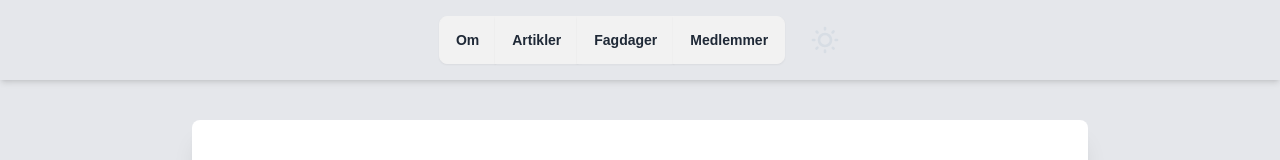
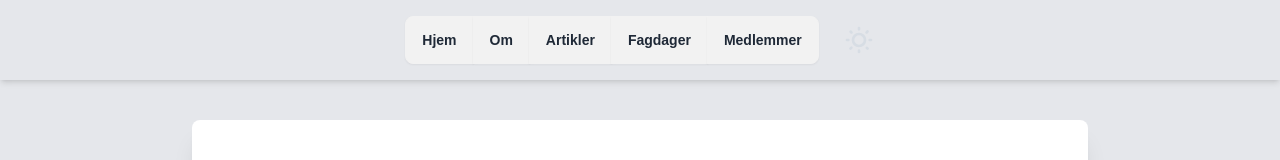
Before and after one commit to offentlig-itu/offentlig-itu.no, a Next.js app: page / in a window 1280 px wide. Shown: the top 160 px of the page. Built offline with nearby package versions, Linux system fonts and the light colour scheme.

Commit message:
lagt til hjem knapp

```diff
--- a/src/app/components/Header.tsx
+++ b/src/app/components/Header.tsx
@@ -10,10 +10,13 @@ export default function Header() {
         <header className="shadow-md">
             <nav className="flex justify-center items-center p-4">
                 <div className="flex items-center join">
+                <Link href="/">
+                        <button className="btn join-item">Hjem</button>
+                    </Link>
                     <Link href="/om">
                         <button className="btn join-item">Om</button>
                     </Link>
-                    <Link href="/artikler">
+                      <Link href="/artikler">
                         <button className="btn join-item">Artikler</button>
                     </Link>
                     <Link href="/fagdager">
--- a/src/app/page.tsx
+++ b/src/app/page.tsx
@@ -45,7 +45,7 @@ const HomePage = () => {
 
 
       <div className="w-full mt-10 overflow-hidden">
-        <div className="animate-scroll flex space-x-16">
+        <div className="animate-scroll flex space-x-14">
           {images.concat(images).map((image, index) => (
             <div key={index} className="w-1/3 flex-shrink-0">
               <img
```
